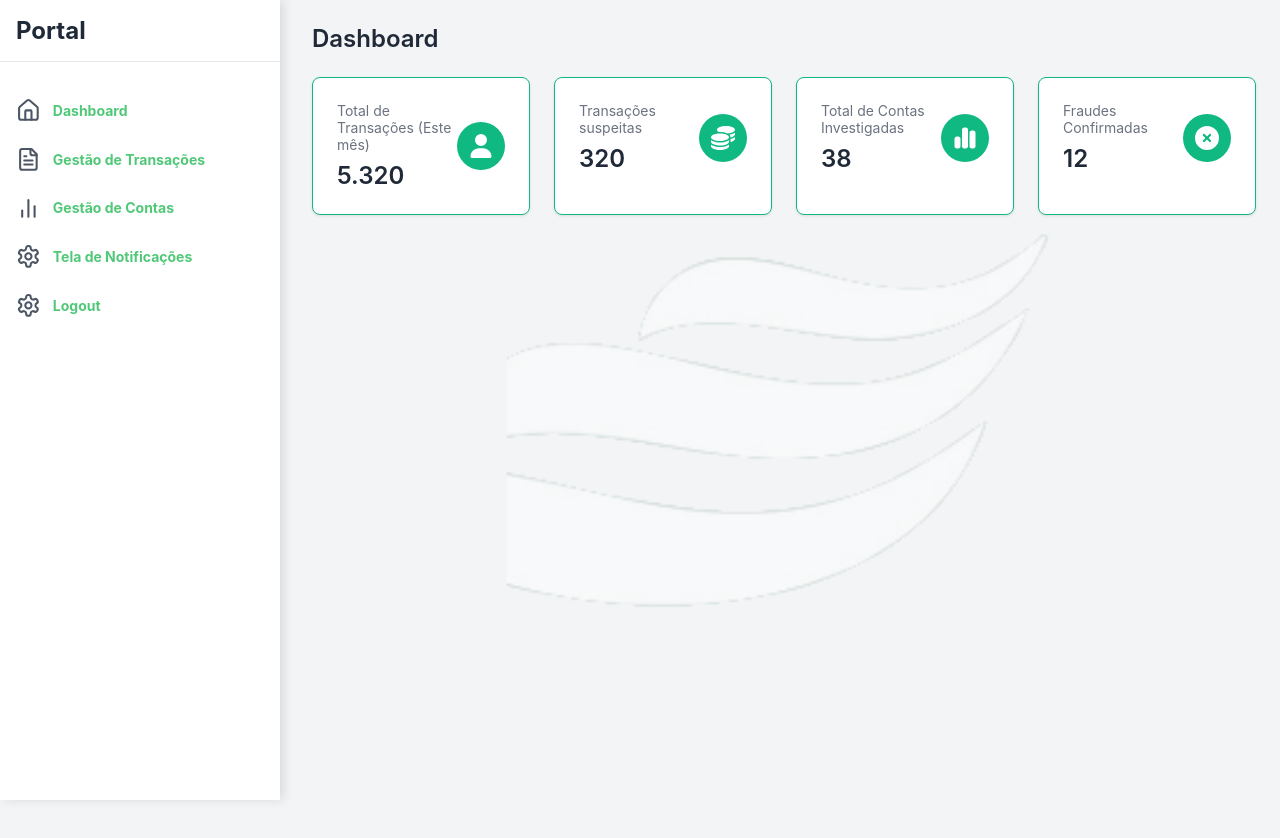
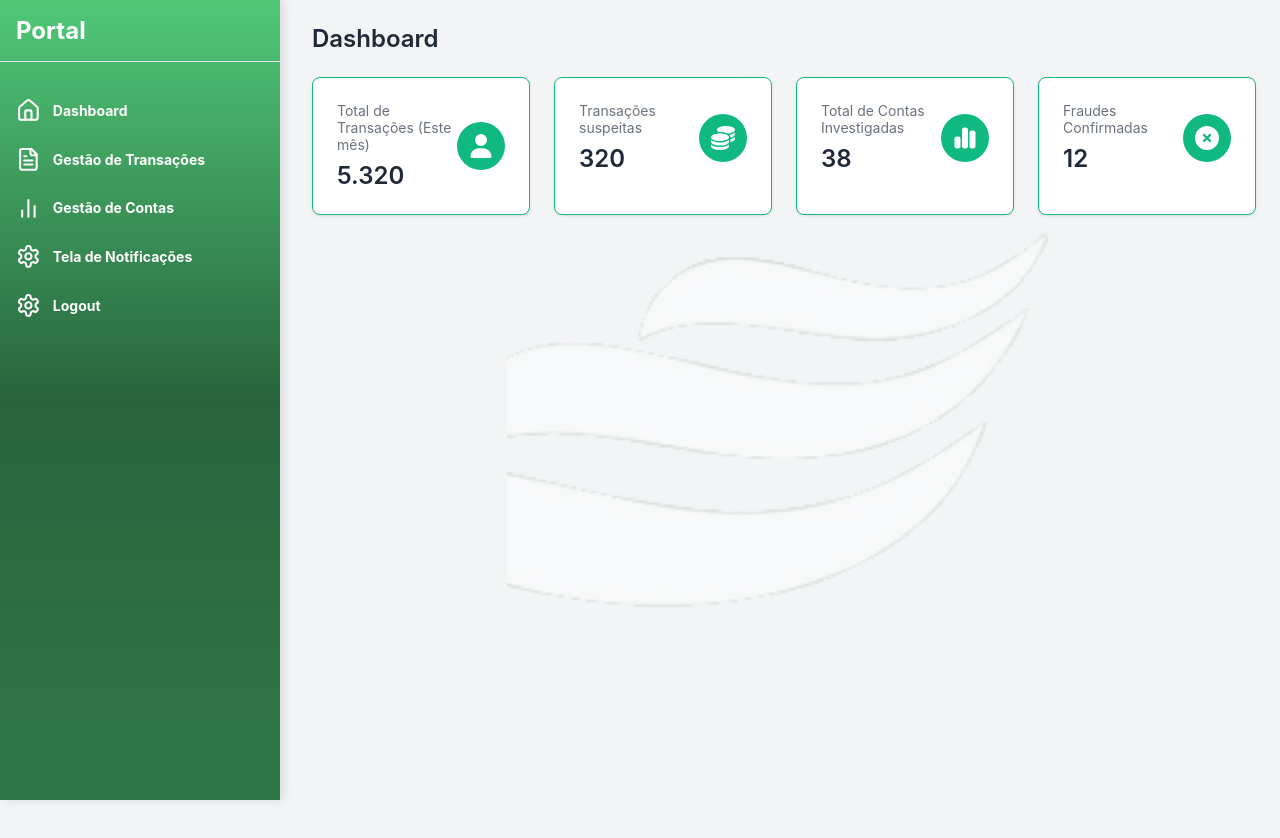
Before and after one commit to RusthenRonald2006/Portal-de-analise-em-anomalias-transacionais, a React (Create React App) app in the folder detec-anomalias/: page /portal in a window 1280 px wide. Shown: the top 838 px of the page. Built offline with nearby package versions, Linux system fonts and the light colour scheme; the HTML template or start-up script is replaced by a standard one.

Commit message:
alterando cor

```diff
--- a/detec-anomalias/src/components/Pages/Dashboard.module.css
+++ b/detec-anomalias/src/components/Pages/Dashboard.module.css
@@ -84,7 +84,7 @@
 .sidebar{
     height: 100%;
     width: 15%;
-    background: linear-gradient(to bottom,  #50C878, #28643C, #307748);
+
     display: flex;
     flex-direction: column;
     align-items: center;
--- a/detec-anomalias/src/components/Pages/Portal.module.css
+++ b/detec-anomalias/src/components/Pages/Portal.module.css
@@ -16,7 +16,7 @@
     background-repeat: no-repeat;
 }
 .sidebar{
-    background-color: white;
+    background: linear-gradient(to bottom,  #50C878, #28643C, #307748);
     width: 280px;
     min-height: 100vh;
     box-shadow: 4px 0 10px rgba(0, 0, 0, 0.1);
--- a/detec-anomalias/src/components/layout/Sidebar.module.css
+++ b/detec-anomalias/src/components/layout/Sidebar.module.css
@@ -6,7 +6,7 @@
 .sidebar_title {
     font-size: 1.5rem;
     font-weight: bold;
-    color: #1f2937;
+    color: #ffffff;
 }
 .sidebar_nav {
     margin-top: 1.5rem;
@@ -15,7 +15,7 @@
     display: flex;
     align-items: center;
     padding: 0.75rem 1rem;
-    color:#4b5563 ;
+    color:#ffffff ;
     text-decoration: none;
     transition: background-color 0.2s, color 0.2s;
 }
@@ -31,4 +31,5 @@
 .nav_item span {
     margin-left: 0.75rem;
     font-size: 0.875rem;
+    color: white;
 }
```
